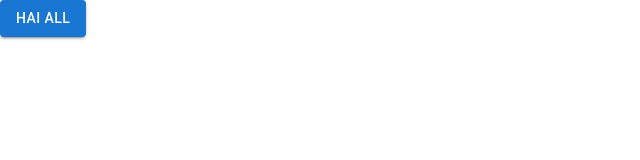
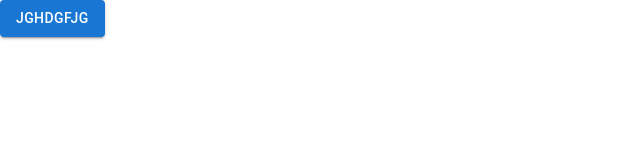
Before and after one commit to Job-Advisor-project/FrontEnd, a React (Create React App) app in the folder react/: page / in a window 1280 px wide. Shown: the top 160 px of the page, without its empty margins (0-640 px from the left). Built offline with nearby package versions, Linux system fonts and the light colour scheme.

Commit message:
change in react updated

```diff
--- a/react/src/App.js
+++ b/react/src/App.js
@@ -4,7 +4,7 @@ import Button from "@mui/material/Button";
 export default function App() {
   return (
     <div>
-      <Button variant="contained">Hai All</Button>
+      <Button variant="contained">jghdgfjg</Button>
     </div>
   );
 }
```
